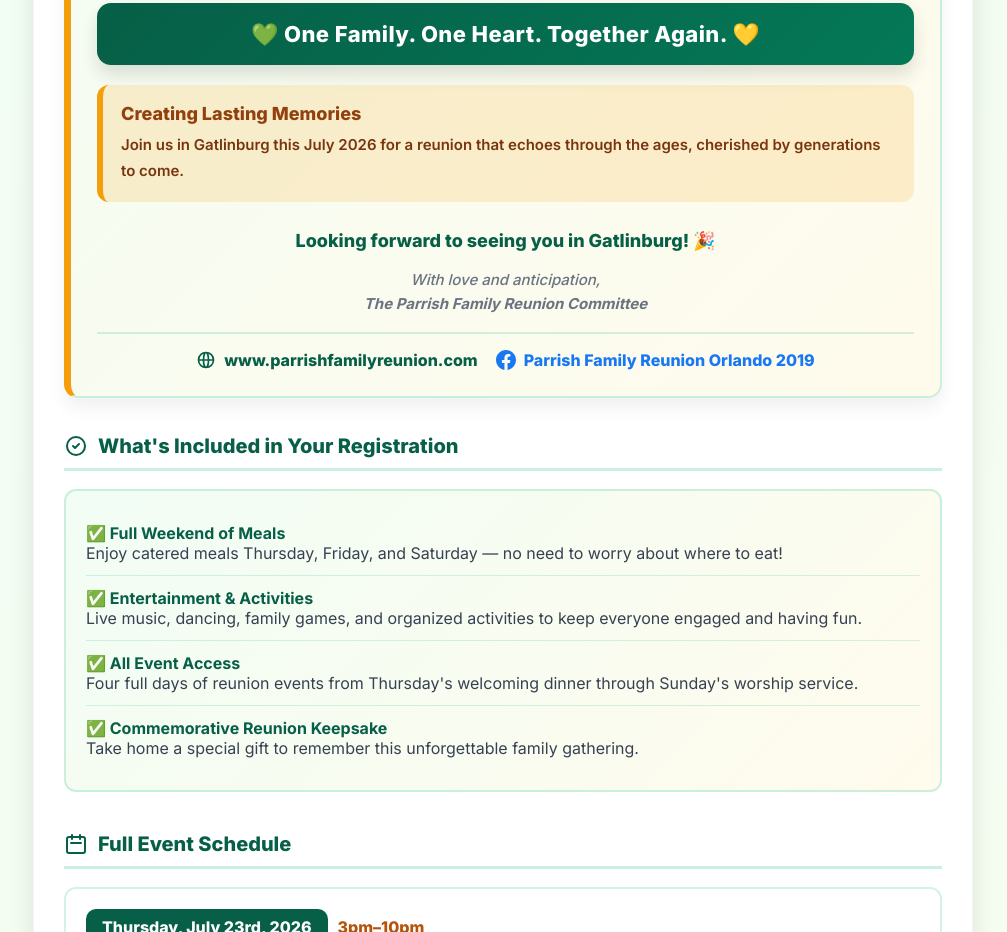
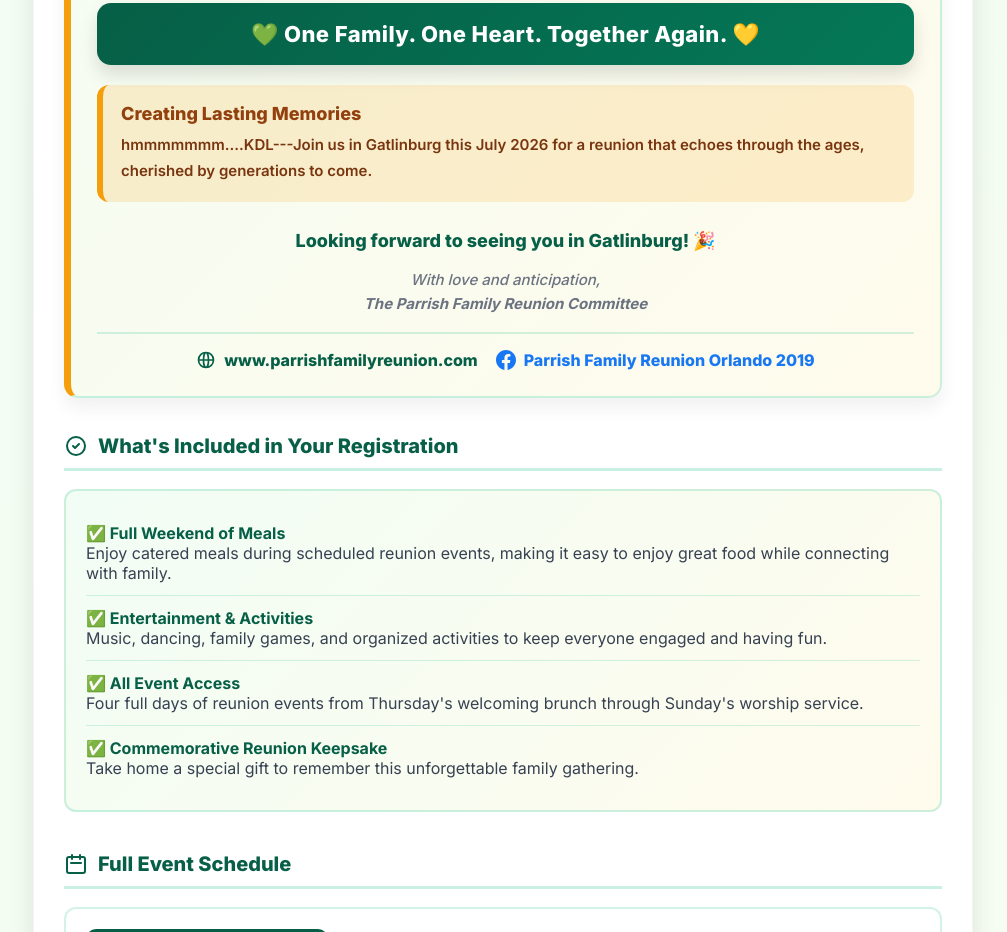
Before and after one commit to kshtajay/2026-Parrish-Reunion-Form, a plain HTML site: page index.html in a window 1280 px wide. Shown: the part 859-1791 px from the top of the page, without its empty margins (137-1144 px from the left). Drawn offline with nearby package versions, Linux system fonts and the light colour scheme.

Commit message:
Update index.html

```diff
--- a/index.html
+++ b/index.html
@@ -732,7 +732,7 @@
         <div class="memories">
           <h3>Creating Lasting Memories</h3>
           <p>
-            Join us in Gatlinburg this July 2026 for a reunion that echoes through the ages,
+            hmmmmmmm....KDL---Join us in Gatlinburg this July 2026 for a reunion that echoes through the ages,
             cherished by generations to come.
           </p>
         </div>
@@ -778,15 +778,15 @@
           <ul style="list-style:none; padding:0; margin:0;">
             <li style="padding:12px 0; border-bottom:1px solid rgba(16,185,129,.18);">
               <strong style="color:var(--green-800);">✅ Full Weekend of Meals</strong><br>
-              <span style="color:var(--muted);">Enjoy catered meals Thursday, Friday, and Saturday — no need to worry about where to eat!</span>
+              <span style="color:var(--muted);">Enjoy catered meals during scheduled reunion events, making it easy to enjoy great food while connecting with family.</span>
             </li>
             <li style="padding:12px 0; border-bottom:1px solid rgba(16,185,129,.18);">
               <strong style="color:var(--green-800);">✅ Entertainment & Activities</strong><br>
-              <span style="color:var(--muted);">Live music, dancing, family games, and organized activities to keep everyone engaged and having fun.</span>
+              <span style="color:var(--muted);">Music, dancing, family games, and organized activities to keep everyone engaged and having fun.</span>
             </li>
             <li style="padding:12px 0; border-bottom:1px solid rgba(16,185,129,.18);">
               <strong style="color:var(--green-800);">✅ All Event Access</strong><br>
-              <span style="color:var(--muted);">Four full days of reunion events from Thursday's welcoming dinner through Sunday's worship service.</span>
+              <span style="color:var(--muted);">Four full days of reunion events from Thursday's welcoming brunch through Sunday's worship service.</span>
             </li>
             <li style="padding:12px 0;">
               <strong style="color:var(--green-800);">✅ Commemorative Reunion Keepsake</strong><br>
```
